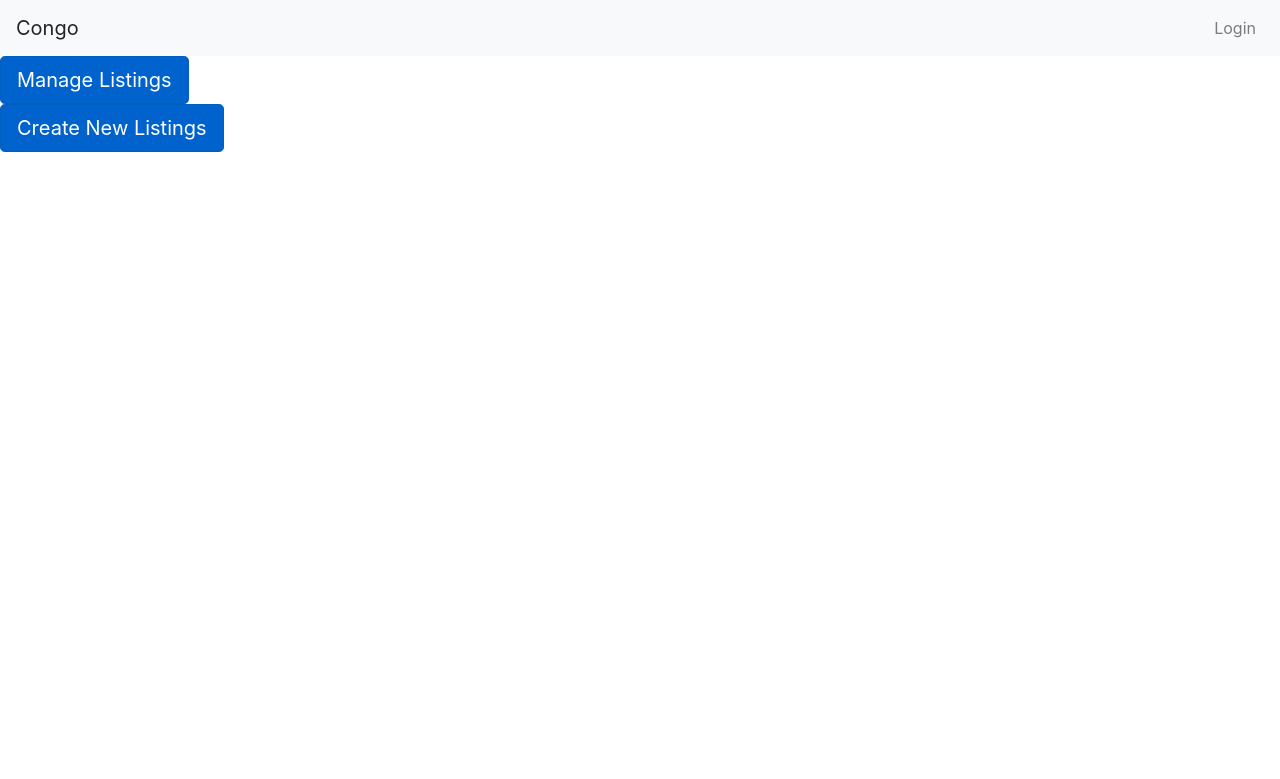
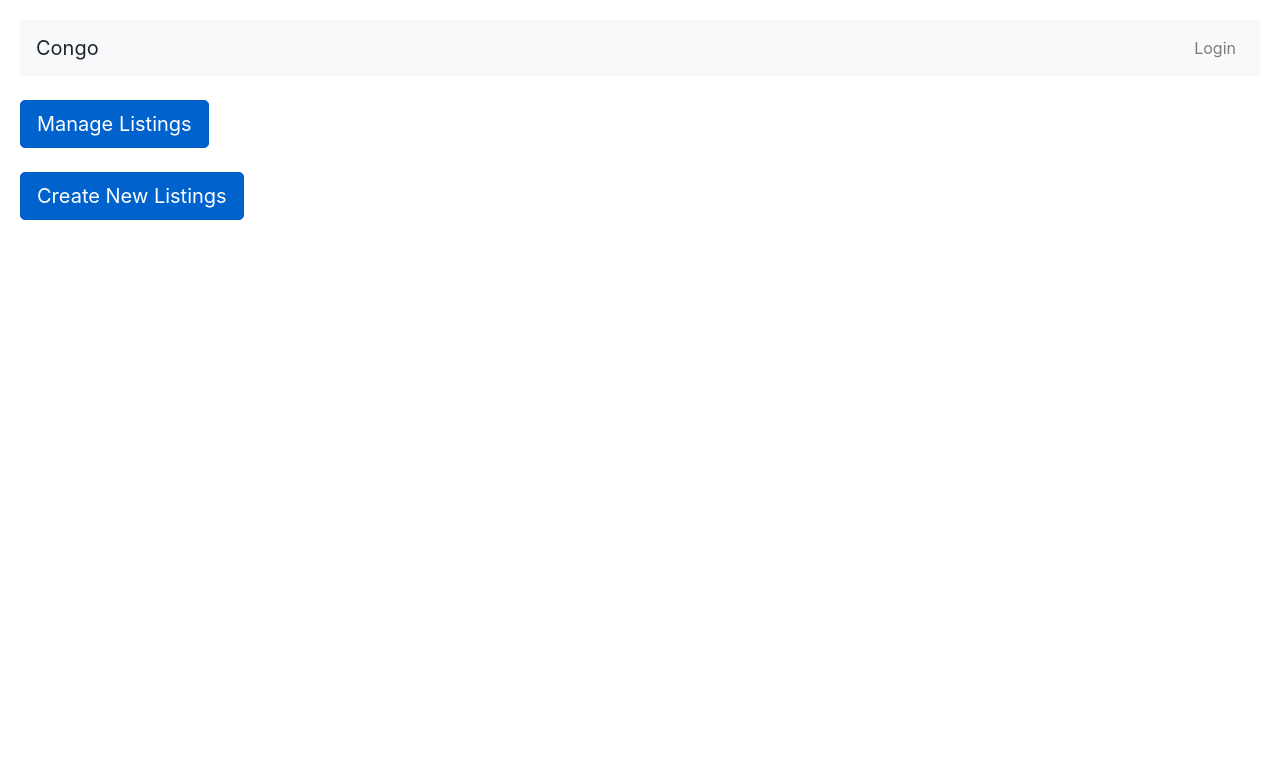
Before and after one commit to sk8wt/Congo, a Django app: template congo/web/templates/profilepage.html in a window 1280 px wide. Shown: the top 779 px of the page. Run offline with Django 3.2, Linux system fonts and the light colour scheme; the template is opened without the code that fills it, so the values that code supplies are empty; some libraries are stand-ins or nearby versions.

Commit message:
margins added

```diff
--- a/congo/web/templates/base.html
+++ b/congo/web/templates/base.html
@@ -9,6 +9,12 @@
         <script type="text/javascript" charset="utf8" src="https://cdn.datatables.net/1.10.19/js/jquery.dataTables.js"></script>
 
     </head>
+        <style>
+body.margins{
+  margin: 20px;
+
+}
+</style>
   <body>
     <nav class="navbar navbar-expand-lg navbar-light bg-light">
       <a class="navbar-brand">Congo</a>
--- a/congo/web/templates/profilepage.html
+++ b/congo/web/templates/profilepage.html
@@ -9,7 +9,15 @@
         <script type="text/javascript" charset="utf8" src="https://cdn.datatables.net/1.10.19/js/jquery.dataTables.js"></script>
 
     </head>
-  <body>
+    <style>
+body.margins{
+  margin: 20px;
+
+}
+</style>
+
+
+  <body class="margins">
     <nav class="navbar navbar-expand-lg navbar-light bg-light">
       <a class="navbar-brand">Congo</a>
 
@@ -24,7 +32,10 @@
     </nav>
 
 
+<br>
+
 <a href="#" class="btn btn-primary btn-lg active" role="button" aria-pressed="true">Manage Listings</a>
+<br>
 <br>
 
 <a href="saveitem.html" class="btn btn-primary btn-lg active" role="button" aria-pressed="true">Create New Listings</a>
--- a/congo/web/templates/saveitem.html
+++ b/congo/web/templates/saveitem.html
@@ -67,7 +67,7 @@
 <!-- Button -->
 <div class="form-group">
   <div class="col-md-4">
-    <button id="saveitem" name="saveitem" class="btn btn-success">Save Item</button>
+    <button id="saveitem" name="saveitem" class="btn btn-success">Save</button>
   </div>
 </div>
 
```
